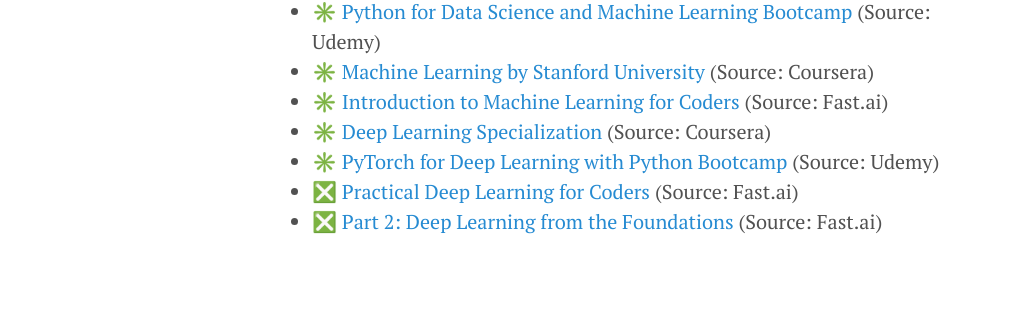
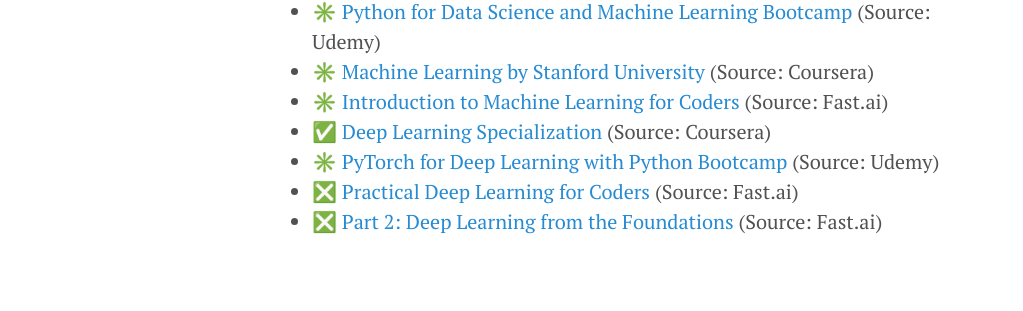
Before and after one commit to florentfettu/florentfettu.github.io, a Jekyll site: the page built from _posts/2020-05-26-my-self-created-artificial-intelligence-path.md, in a window 1280 px wide and 900 px high, scrolled down 1587 px. Shown: the part 373-684 px from the top of the window, without its empty margins (8-1031 px from the left). Built offline with Jekyll 4.4.1, drawn with Linux system fonts in a browser that asks for light colours; nearby versions of some CDN libraries.

```diff
--- a/_posts/2020-05-26-my-self-created-artificial-intelligence-path.md
+++ b/_posts/2020-05-26-my-self-created-artificial-intelligence-path.md
@@ -48,7 +48,7 @@ Everyone who gets going in Machine Learning and Deep Learning gets overwhelmed b
 * ✳️ <a href="https://www.udemy.com/course/python-for-data-science-and-machine-learning-bootcamp/" target="_blank"> Python for Data Science and Machine Learning Bootcamp </a> (Source: Udemy)
 * ✳️ <a href="https://www.coursera.org/learn/machine-learning" target="_blank"> Machine Learning by Stanford University </a> (Source: Coursera)
 * ✳️ <a href="http://course18.fast.ai/ml" target="_blank"> Introduction to Machine Learning for Coders </a> (Source: Fast.ai)
-* ✳️ <a href="https://www.coursera.org/specializations/deep-learning" target="_blank"> Deep Learning Specialization </a> (Source: Coursera)
+* ✅ <a href="https://www.coursera.org/specializations/deep-learning" target="_blank"> Deep Learning Specialization </a> (Source: Coursera)
 * ✳️ <a href="https://www.udemy.com/course/pytorch-for-deep-learning-with-python-bootcamp/" target="_blank"> PyTorch for Deep Learning with Python Bootcamp </a> (Source: Udemy)
 * ❎ <a href="https://course.fast.ai" target="_blank"> Practical Deep Learning for Coders </a> (Source: Fast.ai)
 * ❎ <a href="https://course.fast.ai/part2" target="_blank"> Part 2: Deep Learning from the Foundations </a> (Source: Fast.ai)
```
